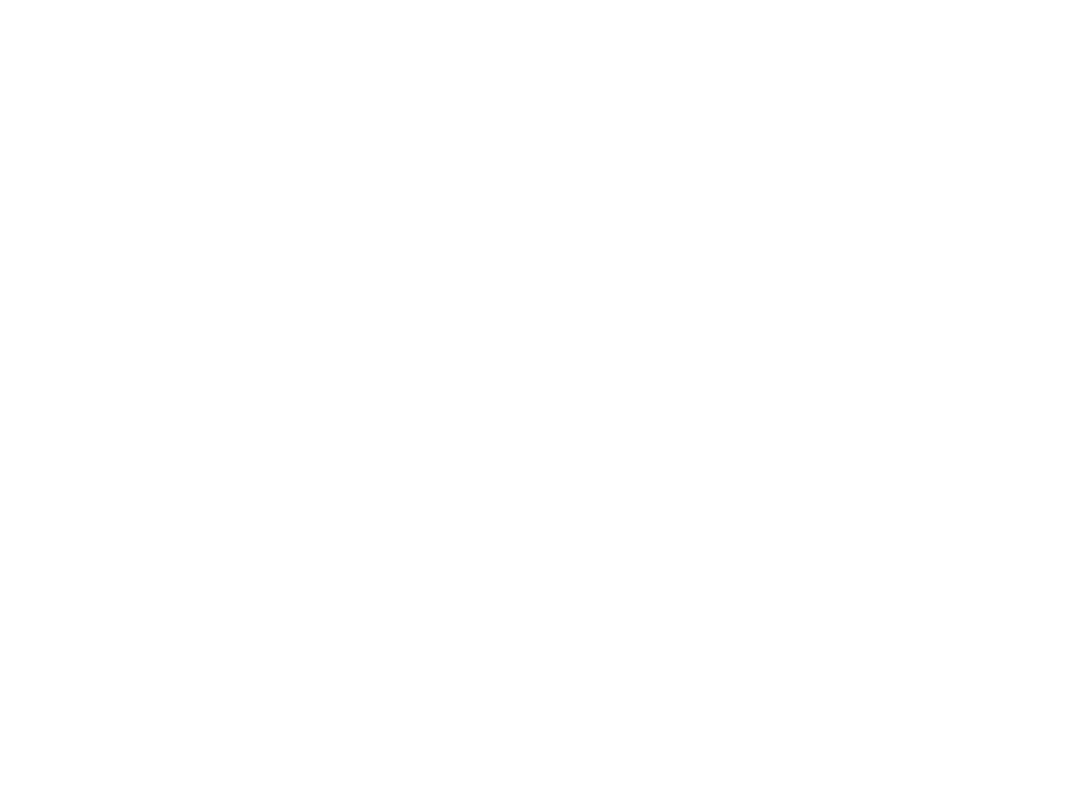
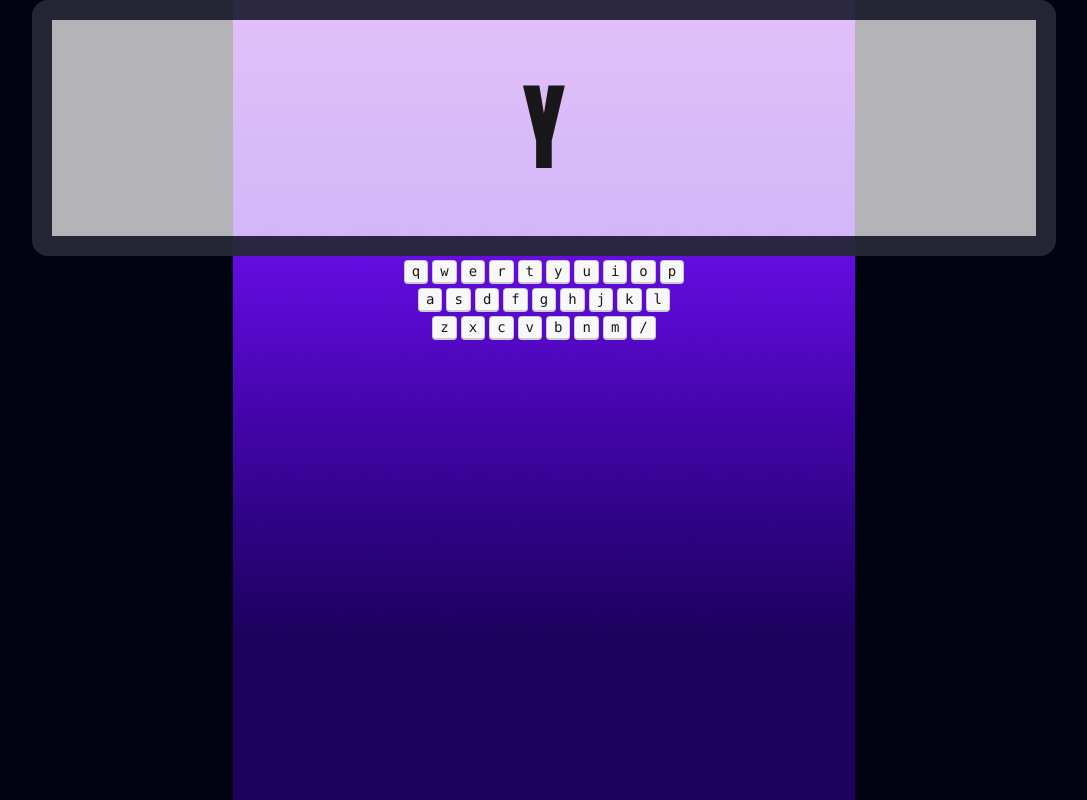
Before and after one commit to AsadullaKhatami/Alphabet-clash-pro, a plain HTML site: page index.html in a window 1280 px wide. Shown: the whole page, without its empty margins (96-1183 px from the left). Drawn offline with nearby package versions, Linux system fonts and the light colour scheme.

Commit message:
display and keybord was added

```diff
--- a/index.html
+++ b/index.html
@@ -9,17 +9,89 @@
     <!-- custom css  -->
     <link rel="stylesheet" href="styles/style.css">
 
+    <!-- daisyui cdn -->
+    <link href="https://cdn.jsdelivr.net/npm/daisyui@5" rel="stylesheet" type="text/css" />
+    <script src="https://cdn.jsdelivr.net/npm/@tailwindcss/browser@4"></script>
+
     <!-- tailwind css cdn -->
     <script src="https://cdn.jsdelivr.net/npm/@tailwindcss/browser@4"></script>
     <style type="text/tailwindcss">
         @theme {
-        --color-clifford: #da373d;
+        --color-primary: #010313;
       }
     </style>
 </head>
 
 <body>
+    <main class="bg-primary min-h-screen bg-[url(images/background.png)] bg-no-repeat bg-center">
+        <!-- play now screen -->
+        <section class="hidden">
+            <div class="flex flex-col justify-center gap-12 items-center text-white min-h-screen">
+                <h1 class="text-8xl anton-regular tracking-widest">ALPHABET CLASH</h1>
+                <p>Unleash Your Keyboard Kung Fu : Press “Enter” to Play</p>
+                <button class="bg-white text-primary font-semibold px-5 py-2 rounded-lg cursor-pointer">Play
+                    now</button>
+            </div>
+        </section>
 
+        <!-- playground screen -->
+        <section>
+            <div>
+                <!-- display -->
+                <div class="flex justify-center items-center">
+                    <div
+                        class="w-5xl h-[256px]  bg-[#FFFFFFB3] border-[20px] border-solid border-[#010313CC] rounded-2xl flex justify-center items-center text-8xl anton-regular">
+                        Y
+                    </div>
+                </div>
+                <!-- Keyboard -->
+                <div>
+                    <div class="my-1 flex w-full justify-center gap-1">
+                        <kbd class="kbd">q</kbd>
+                        <kbd class="kbd">w</kbd>
+                        <kbd class="kbd">e</kbd>
+                        <kbd class="kbd">r</kbd>
+                        <kbd class="kbd">t</kbd>
+                        <kbd class="kbd">y</kbd>
+                        <kbd class="kbd">u</kbd>
+                        <kbd class="kbd">i</kbd>
+                        <kbd class="kbd">o</kbd>
+                        <kbd class="kbd">p</kbd>
+                    </div>
+                    <div class="my-1 flex w-full justify-center gap-1">
+                        <kbd class="kbd">a</kbd>
+                        <kbd class="kbd">s</kbd>
+                        <kbd class="kbd">d</kbd>
+                        <kbd class="kbd">f</kbd>
+                        <kbd class="kbd">g</kbd>
+                        <kbd class="kbd">h</kbd>
+                        <kbd class="kbd">j</kbd>
+                        <kbd class="kbd">k</kbd>
+                        <kbd class="kbd">l</kbd>
+                    </div>
+                    <div class="my-1 flex w-full justify-center gap-1">
+                        <kbd class="kbd">z</kbd>
+                        <kbd class="kbd">x</kbd>
+                        <kbd class="kbd">c</kbd>
+                        <kbd class="kbd">v</kbd>
+                        <kbd class="kbd">b</kbd>
+                        <kbd class="kbd">n</kbd>
+                        <kbd class="kbd">m</kbd>
+                        <kbd class="kbd">/</kbd>
+                    </div>
+                </div>
+                <!-- score and life-->
+
+            </div>
+        </section>
+        <!-- playground end screen -->
+
+
+        <!-- score section  -->
+        <section>
+
+        </section>
+    </main>
 </body>
 
 </html>
--- a/styles/style.css
+++ b/styles/style.css
@@ -1,26 +1,17 @@
-
-@import url('https://fonts.googleapis.com/css2?family=Poppins:ital,wght@0,100;0,200;0,300;0,400;0,500;0,600;0,700;0,800;0,900;1,100;1,200;1,300;1,400;1,500;1,600;1,700;1,800;1,900&display=swap');
+@import url('https://fonts.googleapis.com/css2?family=Anton&family=Poppins:ital,wght@0,100;0,200;0,300;0,400;0,500;0,600;0,700;0,800;0,900;1,100;1,200;1,300;1,400;1,500;1,600;1,700;1,800;1,900&display=swap');
 
 .poppins-regular {
-  font-family: "Poppins", sans-serif;
+    font-family: "Poppins", sans-serif;
+    font-weight: 400;
+    font-style: normal;
+}
+
+.anton-regular {
+  font-family: "Anton", sans-serif;
   font-weight: 400;
   font-style: normal;
 }
 
-.poppins-medium {
-  font-family: "Poppins", sans-serif;
-  font-weight: 500;
-  font-style: normal;
+.bord-color{
+    background: rgba(255, 255, 255, 0.7);
 }
-
-.poppins-semibold {
-  font-family: "Poppins", sans-serif;
-  font-weight: 600;
-  font-style: normal;
-}
-
-.poppins-bold {
-  font-family: "Poppins", sans-serif;
-  font-weight: 700;
-  font-style: normal;
-}
```
